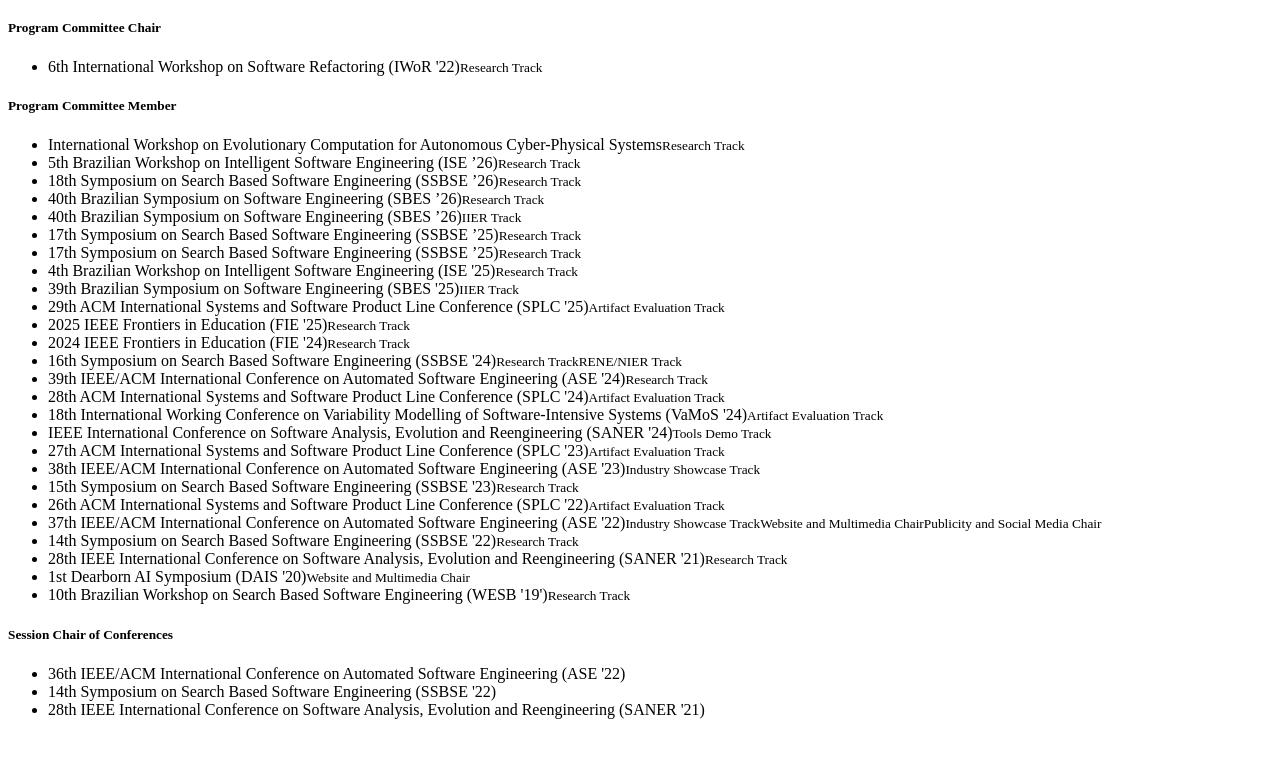
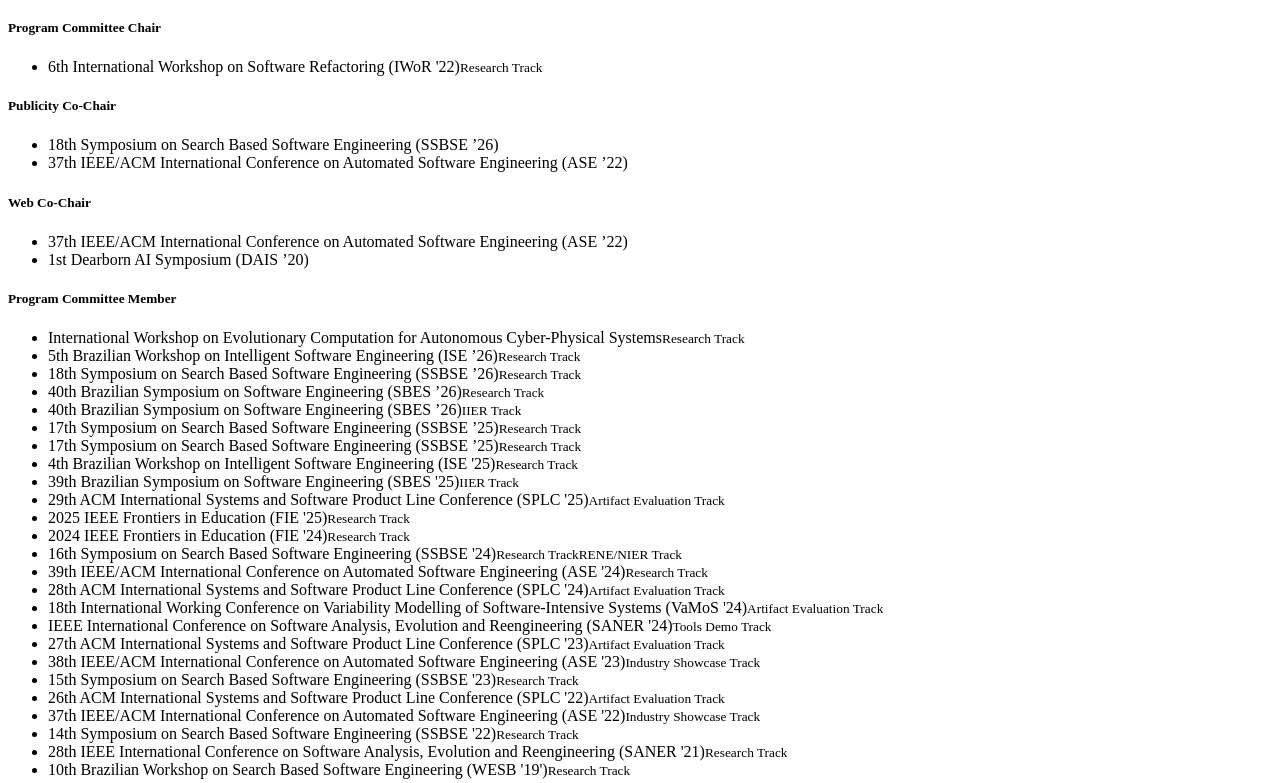
Before and after one commit to thiagodnf/thiagodnf.github.io, a Next.js app: page /service in a window 1280 px wide. Shown: the part 687-1470 px from the top of the page. Before the commit the page ends 1422 px from the top, so only its background shows below. Built offline with nearby package versions, Linux system fonts and the light colour scheme.

Commit message:
updated service

```diff
--- a/data/service/committee-member.yml
+++ b/data/service/committee-member.yml
@@ -120,8 +120,6 @@
   year: 2022
   roles:
     - Industry Showcase Track
-    - Website and Multimedia Chair
-    - Publicity and Social Media Chair
 
 - title: 14th Symposium on Search Based Software Engineering (SSBSE '22)
   year: 2022
@@ -133,11 +131,6 @@
   roles:
     - Research Track
 
-- title: 1st Dearborn AI Symposium (DAIS '20)
-  year: 2020
-  roles:
-    - Website and Multimedia Chair
-
 - title: 10th Brazilian Workshop on Search Based Software Engineering (WESB '19')
   year: 2019
   roles:
--- /dev/null
+++ b/data/service/publicity-co-chair.yml
@@ -0,0 +1,3 @@
+# yaml-language-server: $schema=../../schemas/session-chair.schema.json
+- 18th Symposium on Search Based Software Engineering (SSBSE ’26)
+- 37th IEEE/ACM International Conference on Automated Software Engineering (ASE ’22)
--- /dev/null
+++ b/data/service/web-co-chair.yml
@@ -0,0 +1,3 @@
+# yaml-language-server: $schema=../../schemas/session-chair.schema.json
+- 37th IEEE/ACM International Conference on Automated Software Engineering (ASE ’22)
+- 1st Dearborn AI Symposium (DAIS ’20)
--- a/schemas/committee-member.schema.json
+++ b/schemas/committee-member.schema.json
@@ -27,7 +27,8 @@
                         "Publicity and Social Media Chair",
                         "Website and Multimedia Chair",
                         "Tools Demo Track",
-                        "RENE/NIER Track"
+                        "RENE/NIER Track",
+                        "IIER Track"
                     ]
                 }
             }
--- a/schemas/program-chair.schema.json
+++ b/schemas/program-chair.schema.json
@@ -26,7 +26,8 @@
                         "Industry Showcase Track",
                         "Publicity and Social Media Chair",
                         "Website and Multimedia Chair",
-                        "Tools Demo Track"
+                        "Tools Demo Track",
+                        "IIER Track"
                     ]
                 }
             }
--- a/src/pages/service.js
+++ b/src/pages/service.js
@@ -1,7 +1,7 @@
 import Layout from "../components/Layout";
 import PathUtils from "../utils/PathUtils.js";
 
-function Item({ title, subtitle = []}) {
+function Item({ title, subtitle = [] }) {
 
     let subtitleAsHTML = subtitle.map((el, i) => {
         return <small key={i} className="me-2 badge fw-normal text-primary-emphasis bg-primary-subtle border border-primary-subtle">{el}</small>;
@@ -29,6 +29,10 @@
         return <Item key={i} title={el.title} subtitle={el.roles} />;
     });
 
+    const webCoChairAsHTML = services.webCoChair.map((el, i) => <Item key={i} title={el} />);
+
+    const publicityCoChairAsHTML = services.publicityCoChair.map((el, i) => <Item key={i} title={el} />);
+
     return (
         <Layout menu="Service">
 
@@ -45,6 +49,19 @@
             <ul>
                 {programChairAsHTML}
             </ul>
+
+            <h5>Publicity Co-Chair</h5>
+
+            <ul>
+                {publicityCoChairAsHTML}
+            </ul>
+
+            <h5>Web Co-Chair</h5>
+
+            <ul>
+                {webCoChairAsHTML}
+            </ul>
+
 
             <h5>Program Committee Member</h5>
 
@@ -72,7 +89,9 @@
                 committeeMember: await PathUtils.readYml(PathUtils.get(service, "committee-member.yml")),
                 journalReviewer: await PathUtils.readYml(PathUtils.get(service, "journal-reviewer.yml")),
                 programChair: await PathUtils.readYml(PathUtils.get(service, "program-chair.yml")),
-                sessionChair: await PathUtils.readYml(PathUtils.get(service, "session-chair.yml"))
+                sessionChair: await PathUtils.readYml(PathUtils.get(service, "session-chair.yml")),
+                webCoChair: await PathUtils.readYml(PathUtils.get(service, "web-co-chair.yml")),
+                publicityCoChair: await PathUtils.readYml(PathUtils.get(service, "publicity-co-chair.yml"))
             }
         },
     };
```
